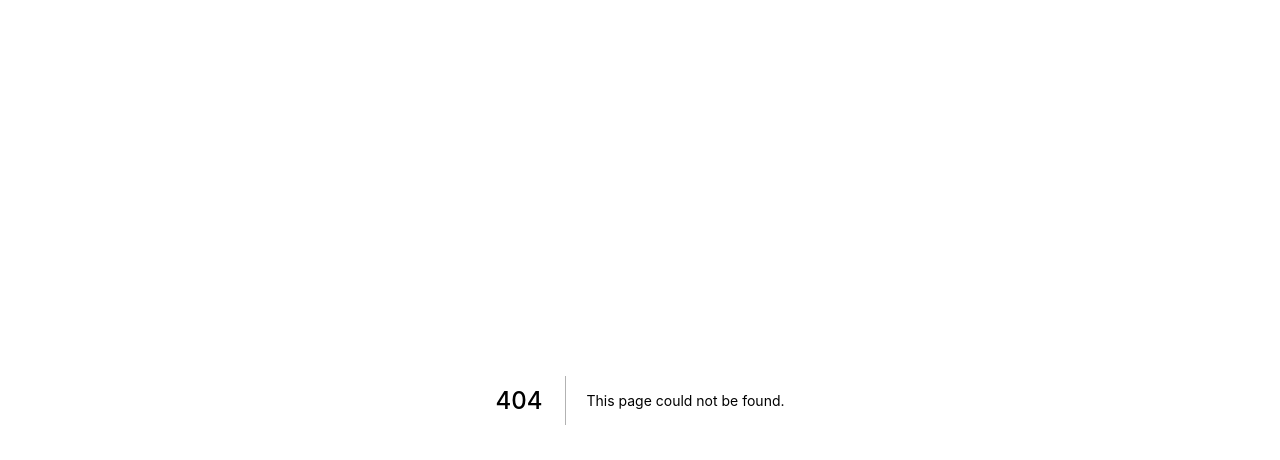
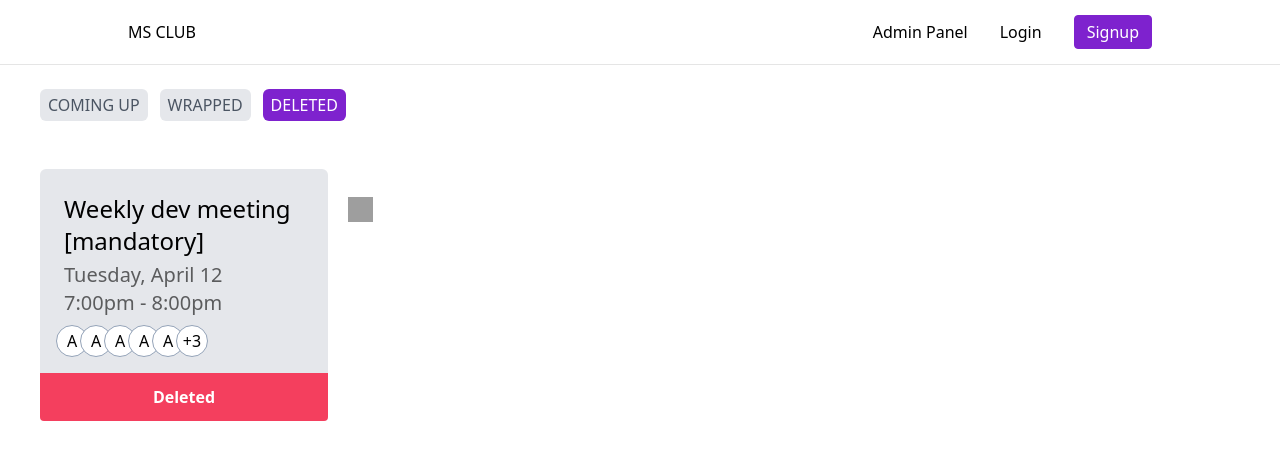
Before and after one commit to ms-club-sliit/MS-Scheduler, a Next.js app: page /deletedmeetings in a window 1280 px wide. Before the commit this address had no page. Shown: the top 460 px of the page. Built offline with nearby package versions, Linux system fonts and the light colour scheme; grey boxes are pictures that could not be loaded.

Commit message:
Implement Deleted Meetings UI

```diff
--- /dev/null
+++ b/components/Meeting-Deleted/index.js
@@ -0,0 +1,58 @@
+import Image from "next/image";
+export default function MeetingDeleted() {
+  return (
+    <div className="container relative inset-0 flex flex-wrap items-start w my-12 px-10">
+      <div className="lg:w-1/4 w-full lg:pr-3 ">
+        <div className="bg-gray-200 rounded-md">
+          <div className="flex px-6">
+            <div className="leading-relaxed pt-6 text-black flex">
+              <h3 className="text-2xl  text-black mb-1 ">
+                Weekly dev meeting [mandatory]
+              </h3>
+            </div>
+          </div>
+          <div className="leading-relaxed px-6 text-black opacity-60">
+            <span className="text-xl">Tuesday, April 12</span>
+            <br />
+            <span className="text-xl">7:00pm - 8:00pm</span>
+          </div>
+          <div className="flex px-6 pt-2">
+            <div className="rounded-full w-8 h-8 justify-center items-center -ml-2 border border-slate-400  bg-white z-0 text-center flex p-1">
+              A
+            </div>
+            <div className="rounded-full w-8 h-8 justify-center items-center -ml-2 border border-slate-400  bg-white z-10 text-center flex p-1">
+              A
+            </div>
+            <div className="rounded-full w-8 h-8 justify-center items-center -ml-2 border border-slate-400  bg-white z-20 text-center flex p-1">
+              A
+            </div>
+            <div className="rounded-full w-8 h-8 justify-center items-center -ml-2 border border-slate-400  bg-white z-30 text-center flex p-1">
+              A
+            </div>
+            <div className="rounded-full w-8 h-8 justify-center items-center -ml-2 border border-slate-400  bg-white z-40 text-center flex p-1">
+              A
+            </div>
+            <div className="rounded-full w-8 h-8 justify-center items-center -ml-2  border border-slate-400 flex bg-white z-50 text-center p-1">
+              +3
+            </div>
+          </div>
+          <div className="content-center top-32 flex justify-center pt-4">
+            <a
+              href="#"
+              className="text-white w-96 text-center font-bold px-4 py-3  rounded rounded-t-none bg-rose-500 hover:bg-rose-800 hover:text-white hover:border-rose-700 hover:border-1">
+              Deleted
+            </a>
+            <div className="absolute z-10 top-5 left-80 pl-7 flex justify-end py-2 px-3 items-center">
+              <Image
+                src="/icons/close-icon.svg"
+                width={25}
+                height={25}
+                alt="closing-icon"
+              />
+            </div>
+          </div>
+        </div>
+      </div>
+    </div>
+  );
+}
--- /dev/null
+++ b/pages/deletedmeetings.js
@@ -0,0 +1,26 @@
+import { Header } from "../components";
+import MeetingDeleted from "../components/Meeting-Deleted";
+
+export default function MeetingsDeleted() {
+  return (
+    <>
+      <div className="min-h-screen flex flex-col">
+        <Header />
+        <div className="flex mt-6 ml-10">
+          <div className="px-2 py-1 bg-gray-200 rounded-md mr-3 text-gray-600">
+            COMING UP
+          </div>
+          <div className="px-2 py-1 bg-gray-200 rounded-md mr-3 text-gray-600">
+            WRAPPED
+          </div>
+          <div className="px-2 py-1 bg-purple-700 rounded-md mr-3 text-white">
+            DELETED
+          </div>
+        </div>
+        <div className="flex">
+          <MeetingDeleted />
+        </div>
+      </div>
+    </>
+  );
+}
```
